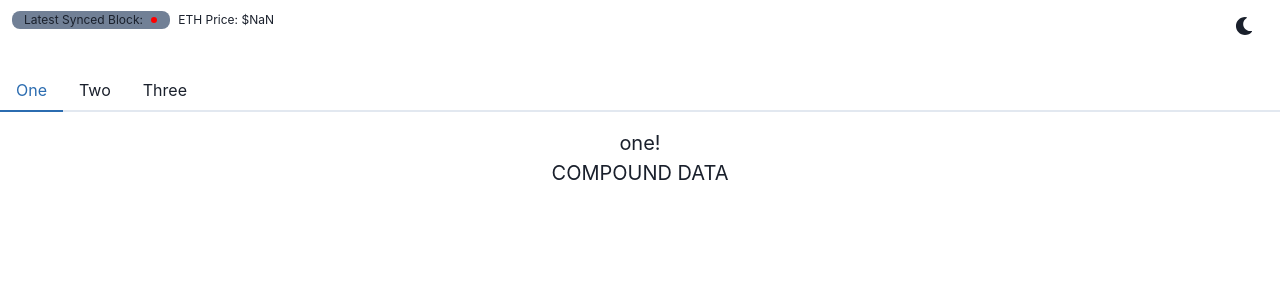
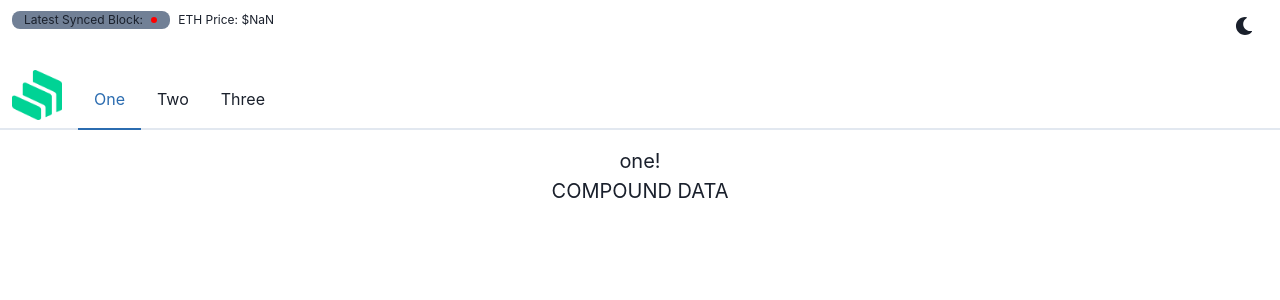
Before and after one commit to boyerst/compound-info, a React (Create React App) app: page / in a window 1280 px wide. Shown: the top 300 px of the page. Built offline with nearby package versions, Linux system fonts and the light colour scheme; no server answers.

Commit message:
Add Compound logo next to Tabs

```diff
--- a/src/components/TabsGroup/index.js
+++ b/src/components/TabsGroup/index.js
@@ -1,5 +1,6 @@
 import React from 'react'
-import { Tabs, TabList, TabPanels, Tab, TabPanel } from '@chakra-ui/react'
+import { Tabs, TabList, TabPanels, Tab, TabPanel, Image } from '@chakra-ui/react'
+import Logo from '../../assets/compound.png';
 import Compound from '../../views/Compound'
 import Tokens from '../../views/Tokens'
 
@@ -9,6 +10,7 @@
   return (
     <Tabs mt={30}>
       <TabList>
+        <Image src={Logo} htmlHeight='50' htmlWidth='50' mx={3} mb={2} mr={4} pointerEvents="none" />
         <Tab>One</Tab>
         <Tab>Two</Tab>
         <Tab>Three</Tab>
```
